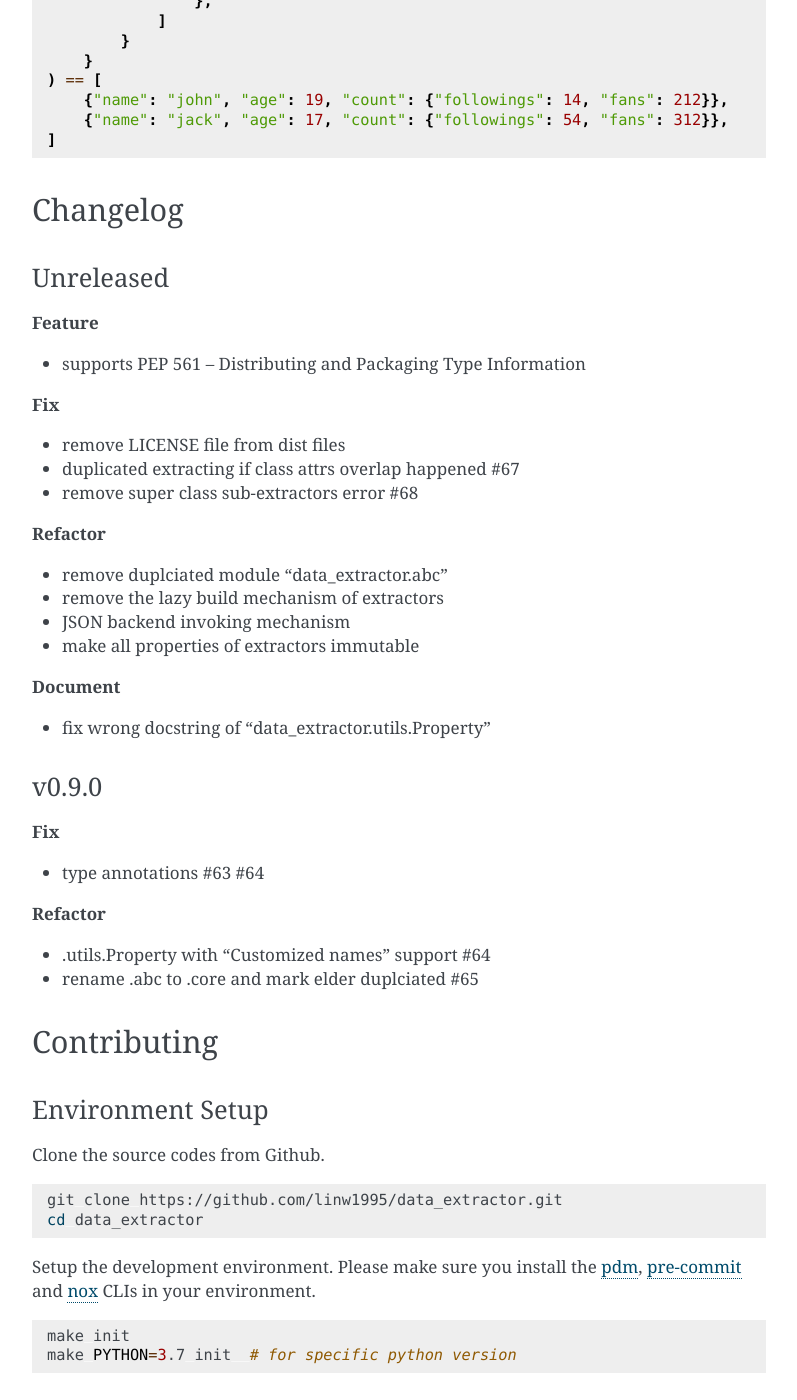
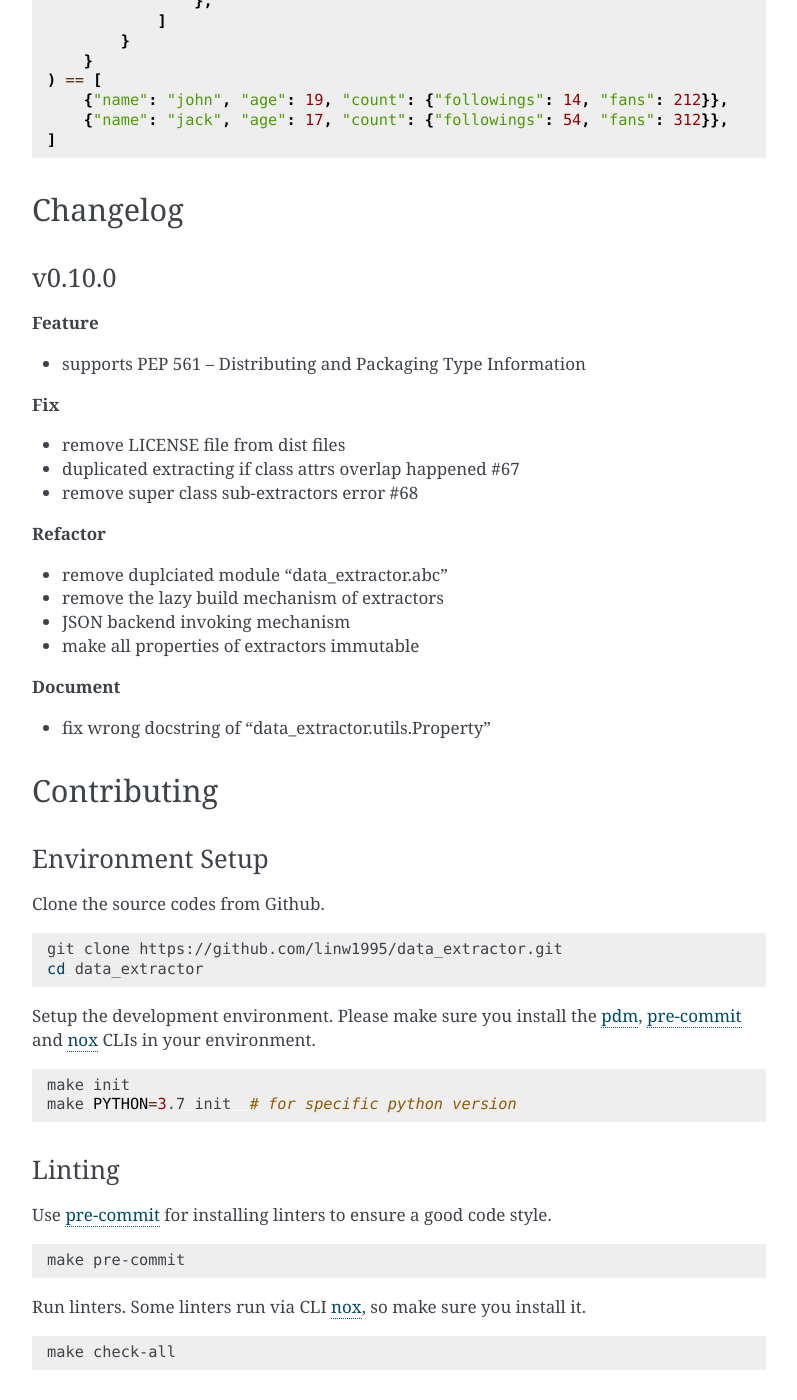
Before and after one commit to linw1995/data_extractor, a Sphinx documentation site: the page built from docs/source/index.rst, in a window 1280 px wide and 1400 px high, scrolled down 1667 px. Shown: the whole window, without its empty margins (356-1153 px from the left). Built offline with Sphinx 7.4.7, drawn with Linux system fonts in a browser that asks for light colours.

Commit message:
bump: version 0.9.0 -> 0.10.0

```diff
--- a/docs/source/changelog.rst
+++ b/docs/source/changelog.rst
@@ -2,7 +2,7 @@
 Changelog
 =========
 
-Unreleased
+v0.10.0
 ~~~~~~~~~~
 
 **Feature**
@@ -26,17 +26,5 @@ Unreleased
 
 - fix wrong docstring of "data_extractor.utils.Property"
 
-v0.9.0
-~~~~~~
-
-**Fix**
-
-- type annotations #63 #64
-
-**Refactor**
-
-- .utils.Property with "Customized names" support #64
-- rename .abc to .core and mark elder duplciated #65
-
 .. include:: history.rst
     :start-line: 4
```
Also changed, not shown: README.rst (+1 -13 lines), docs/source/history.rst (+12 -0 lines).
